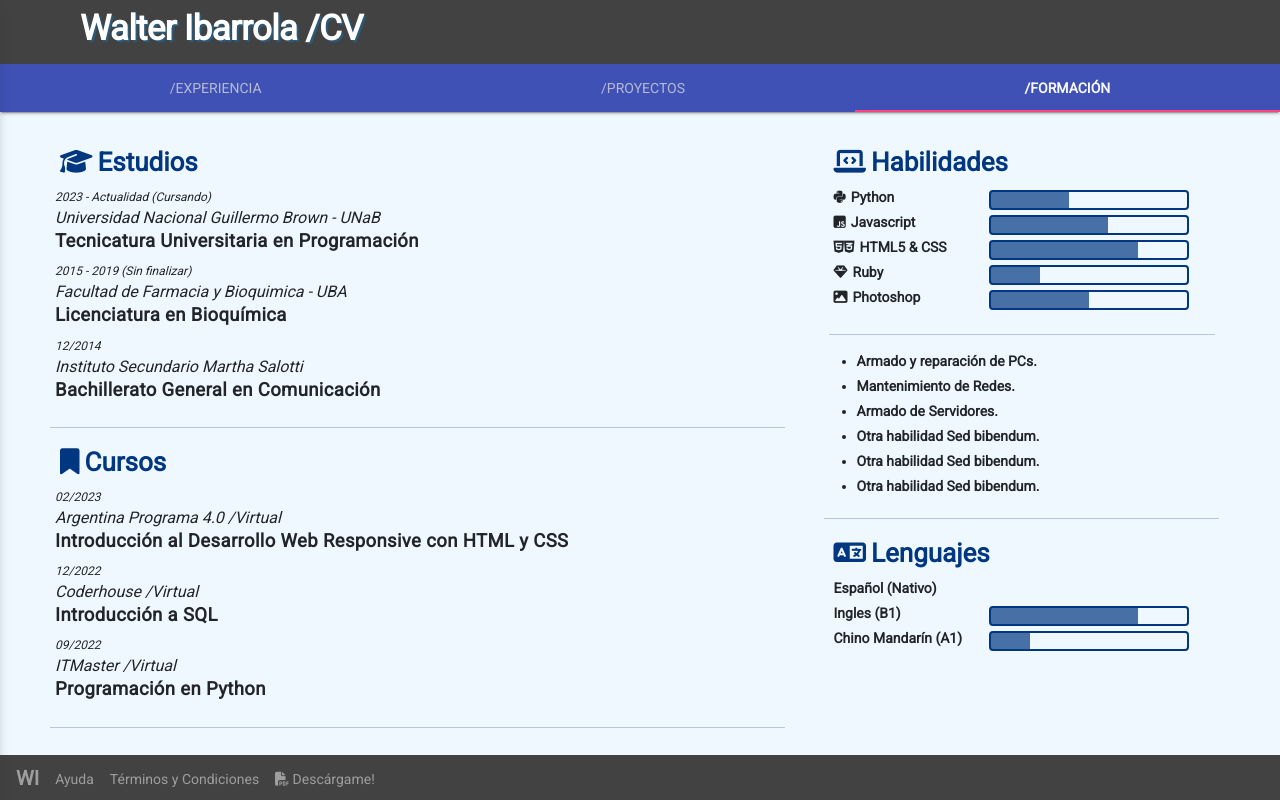
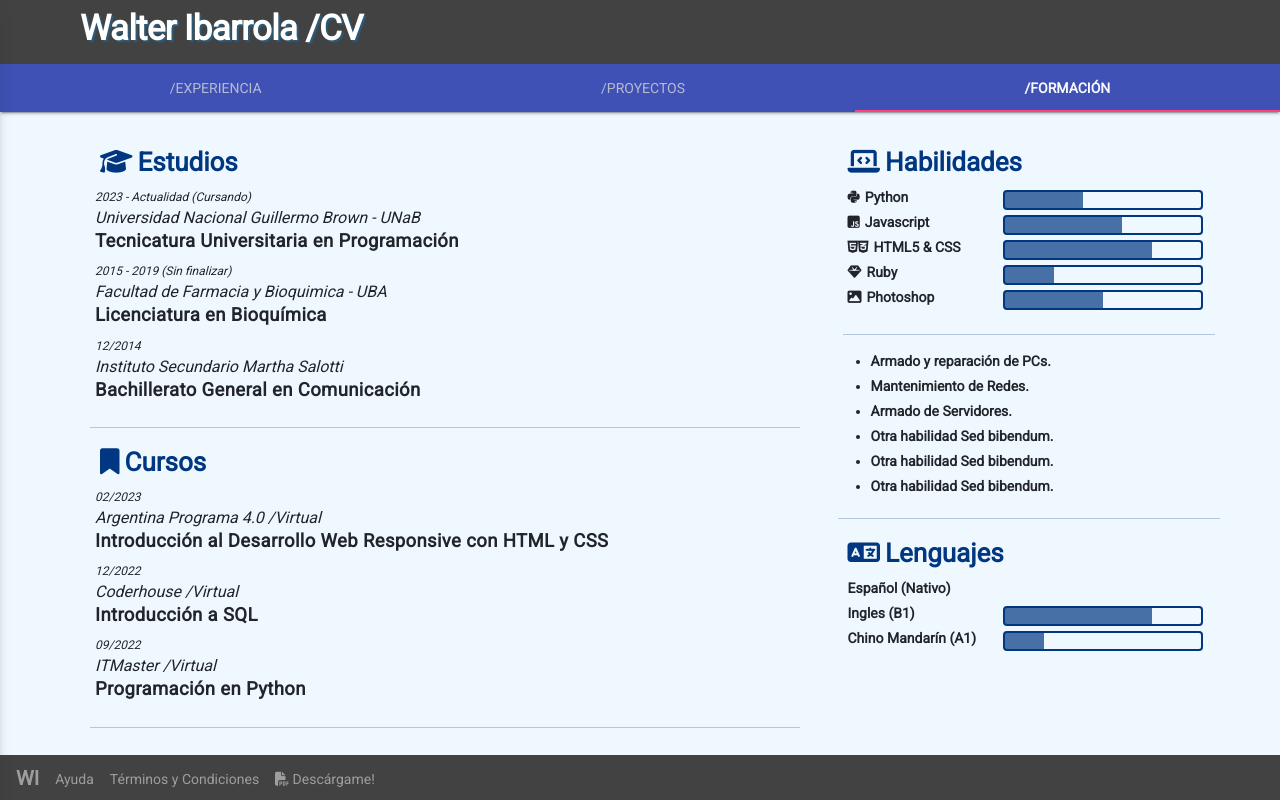
Before and after one commit to Walteriba/Template-CV, a plain HTML site: page index.html in a window 1280 px wide. Both pictures are taken after a click on the link "/FORMACIÓN". Drawn offline with nearby package versions, Linux system fonts and the light colour scheme.

Commit message:
subir archivos

```diff
--- a/css/style.css
+++ b/css/style.css
@@ -313,7 +313,7 @@ body {
 /** formación*/
 .formacion_container {
     display: flex;
-    margin-left: 50px;
+    margin-left: 90px;
     margin-right: 40px;
     margin-top: 30px;
     margin-bottom: 5px;
```
